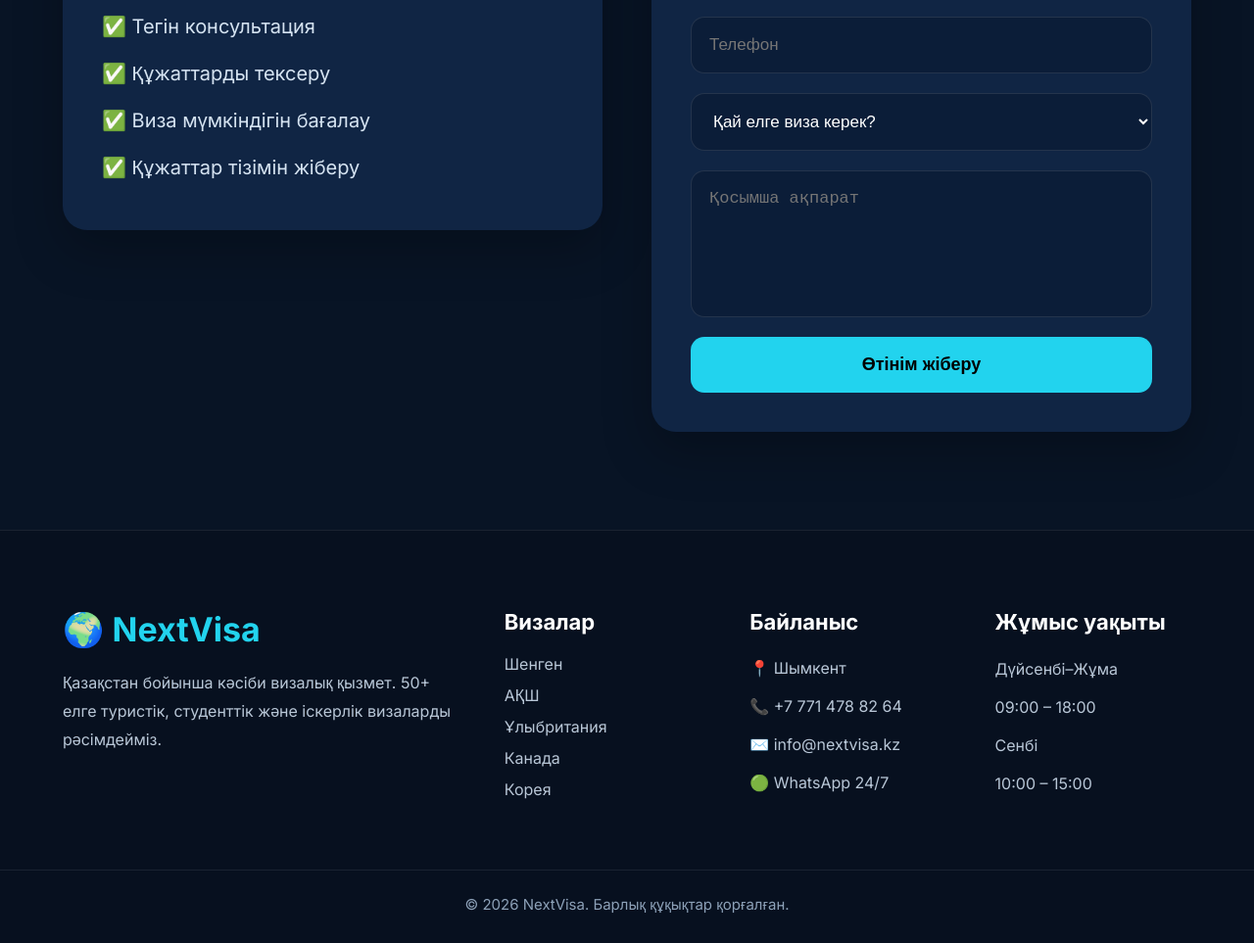
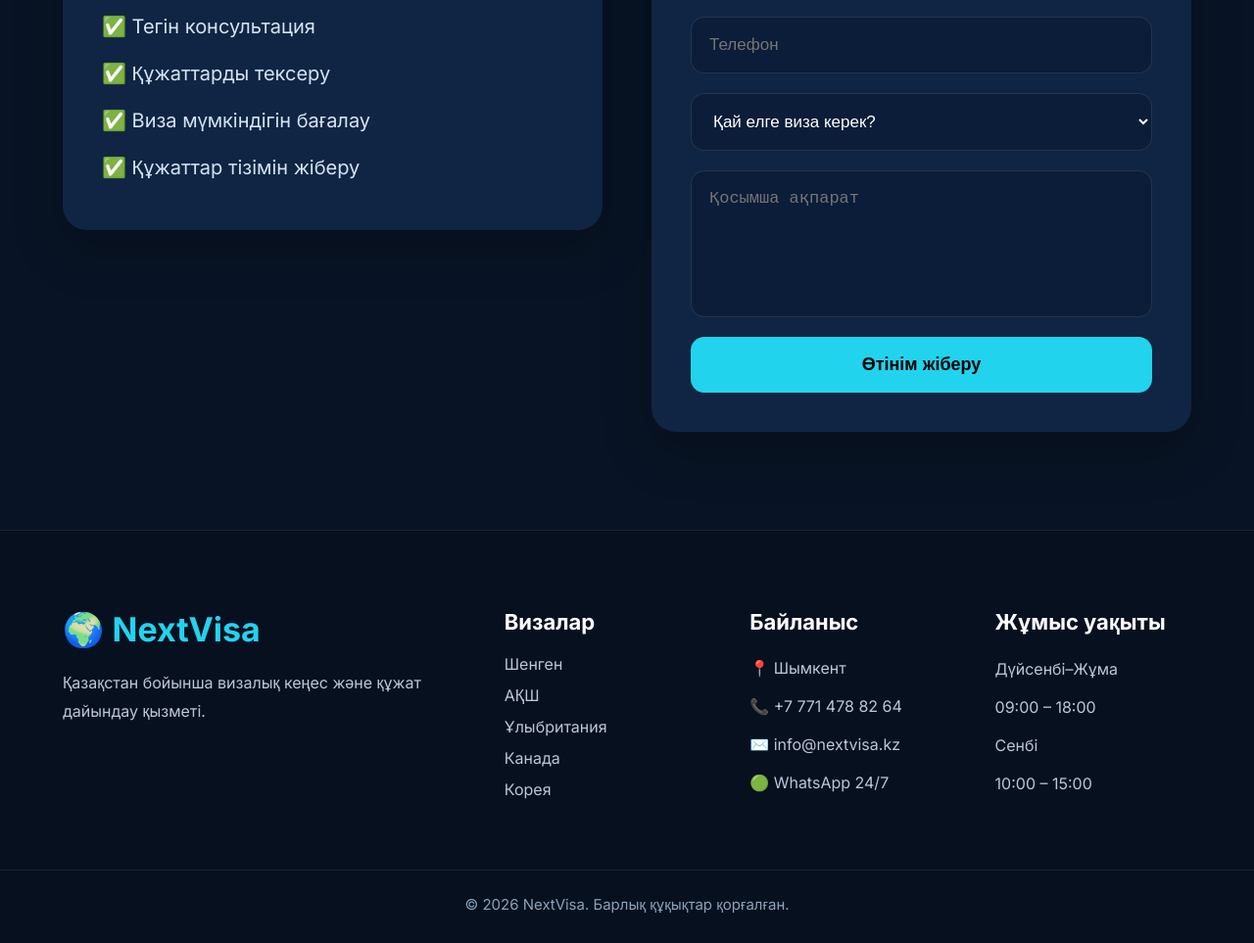
Before and after one commit to Khansultann1/EasyVisa, a website: page index.html in a window 1280 px wide. Shown: the part 4127-5090 px from the top of the page at 98% size. Drawn offline with Linux system fonts and the light colour scheme.

Commit message:
Remove unverified country-count claim from footer

```diff
--- a/index.html
+++ b/index.html
@@ -404,8 +404,7 @@ Visitor Visa 600
 <h2>🌍 NextVisa</h2>
 
 <p>
-Қазақстан бойынша кәсіби визалық қызмет.
-50+ елге туристік, студенттік және іскерлік визаларды рәсімдейміз.
+Қазақстан бойынша визалық кеңес және құжат дайындау қызметі.
 </p>
 
 </div>
```
